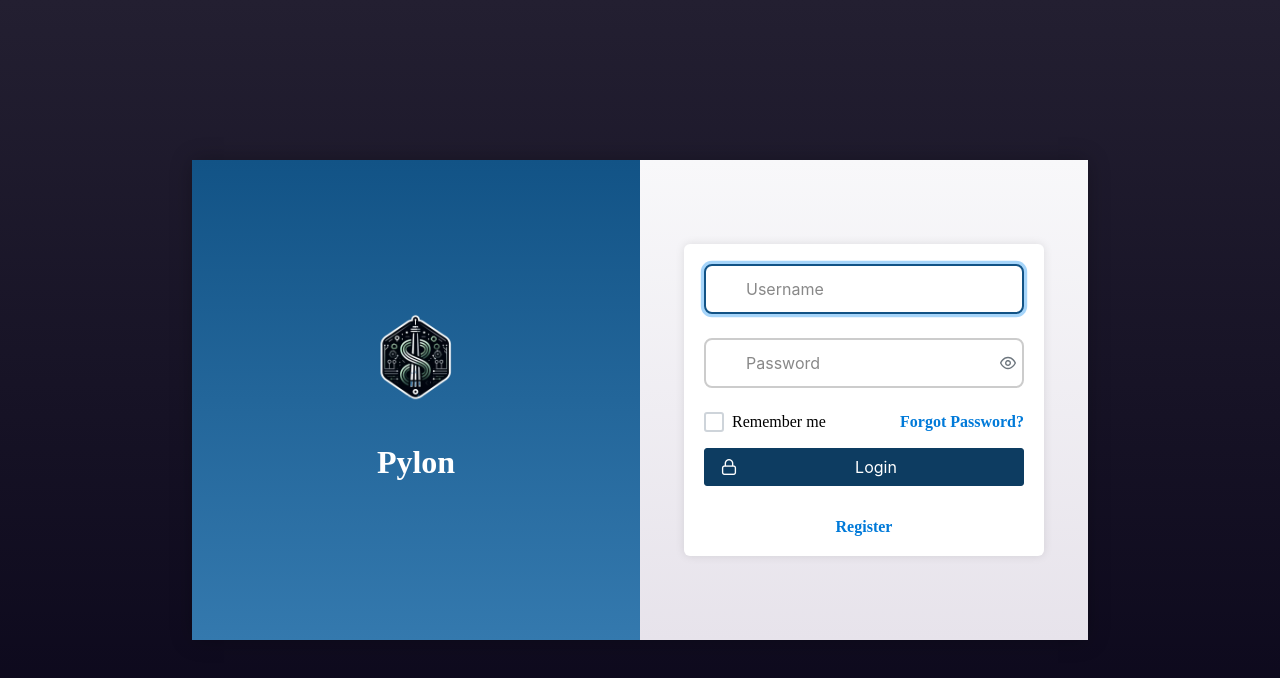
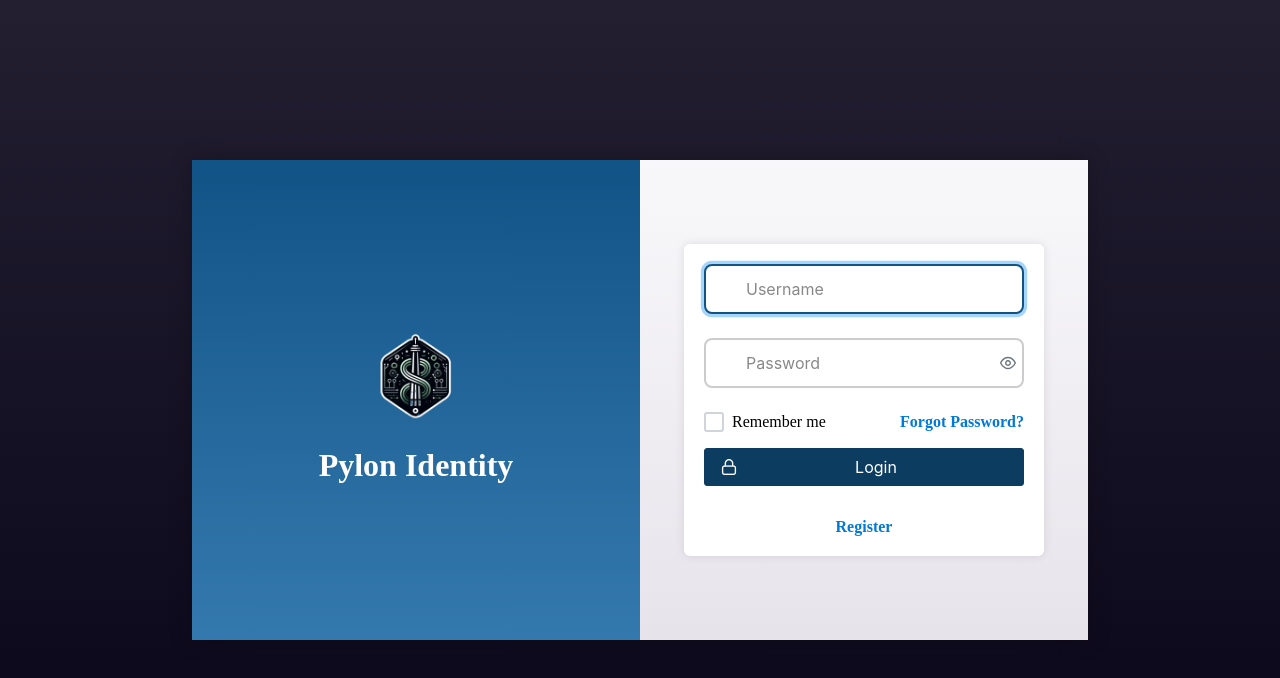
Before and after one commit to marcorsouza/pylon_identity_frontend, a Next.js app: page /auth/login in a window 1280 px wide. Shown: the top 678 px of the page. Built offline with nearby package versions, Linux system fonts and the light colour scheme.

Commit message:
As alterações no CSS  garantem que o logo e o texto dentro de logo-container estejam centralizados

```diff
--- a/pages/auth/login.tsx
+++ b/pages/auth/login.tsx
@@ -1,28 +1,43 @@
 // pages/login.tsx
-import { useState } from "react";
+import { useRef, useState } from "react";
 import { InputText } from "primereact/inputtext";
 import { Button } from "primereact/button";
 import { Password } from "primereact/password";
 import { Checkbox } from "primereact/checkbox";
+import { Toast } from 'primereact/toast';
 
 export default function Login() {
   const [username, setUsername] = useState("");
   const [password, setPassword] = useState("");
   const [rememberMe, setRememberMe] = useState<boolean | undefined>(false);
+  const toast = useRef<Toast>(null);
+
+  const showSuccess = () => {
+    if(toast.current)
+      toast.current.show({severity:'success', summary: 'Success', detail:'Message Content', life: 3000});
+  }
+
+  const showError = () => {
+    if(toast.current)
+      toast.current.show({severity:'error', summary: 'Invalid username or password', detail:'Invalid username or password, remaining_attempts: 5', life: 3000});
+  }
 
   const handleLogin = (e: any) => {
     e.preventDefault();
     console.log("Login details:", { username, password, rememberMe });
+    showSuccess()
+    showError()
     // Adicionar lógica de autenticação
   };
 
   return (
     <div className="outer-container">
+      <Toast ref={toast} />
       <div className="login-page">
         <div className="login-background">
           <div className="logo-container">
             <img src="/images/logo.png" alt="Logo" />
-            <h1>Pylon</h1>
+            <h1>Pylon Identity</h1>
           </div>
         </div>
         <div className="login-form">
--- a/styles/login.css
+++ b/styles/login.css
@@ -24,13 +24,22 @@
   flex-direction: column;
 }
 
+.logo-container {
+  text-align: center; /* Centers the text horizontally */
+  display: flex;
+  flex-direction: column;
+  justify-content: center; /* Centers content vertically */
+  align-items: center; /* Ensures items are centered horizontally */
+}
+
 .logo-container img {
   width: 120px; /* Adjust size as needed */
+  margin-bottom: 10px; /* Space between logo and text */
 }
 
 .logo-container h1 {
   color: white;
-  text-align: center;
+  margin: 0; /* Removes any default margin */
 }
 
 .login-form {
```
